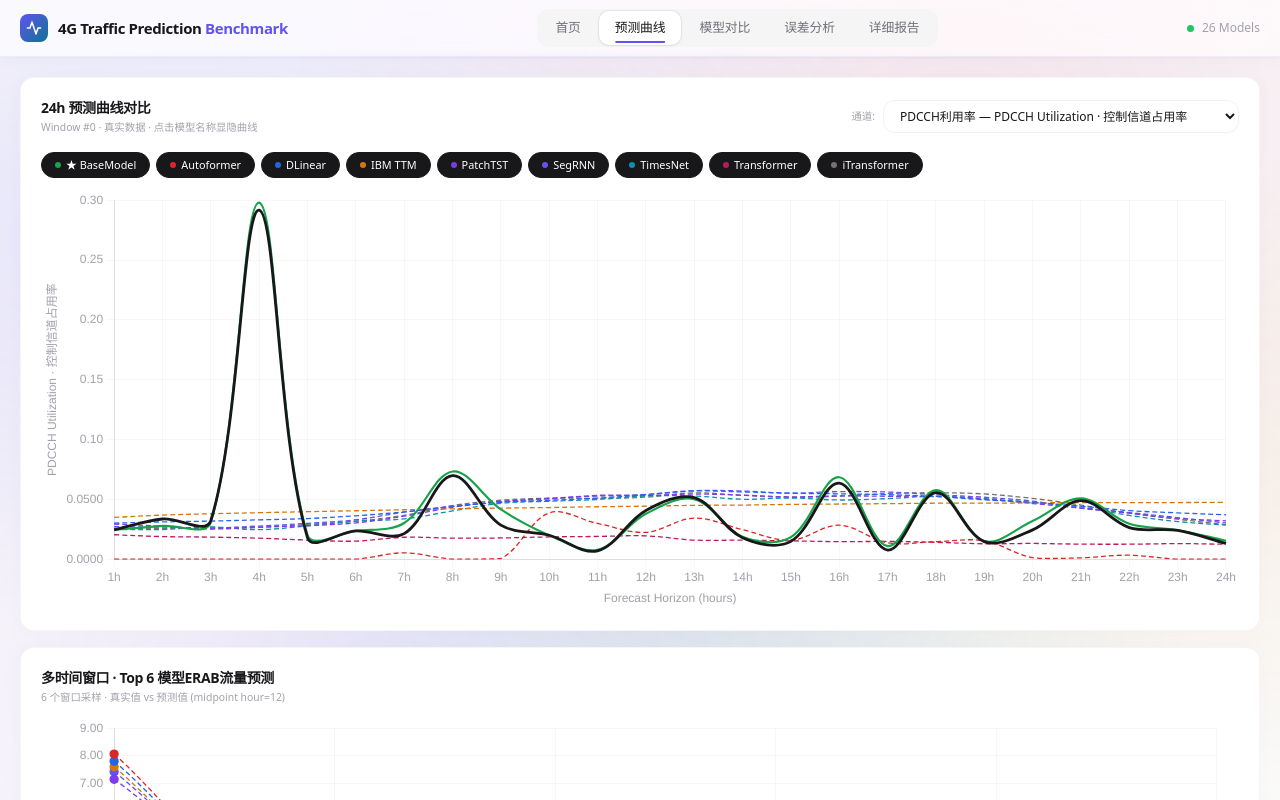
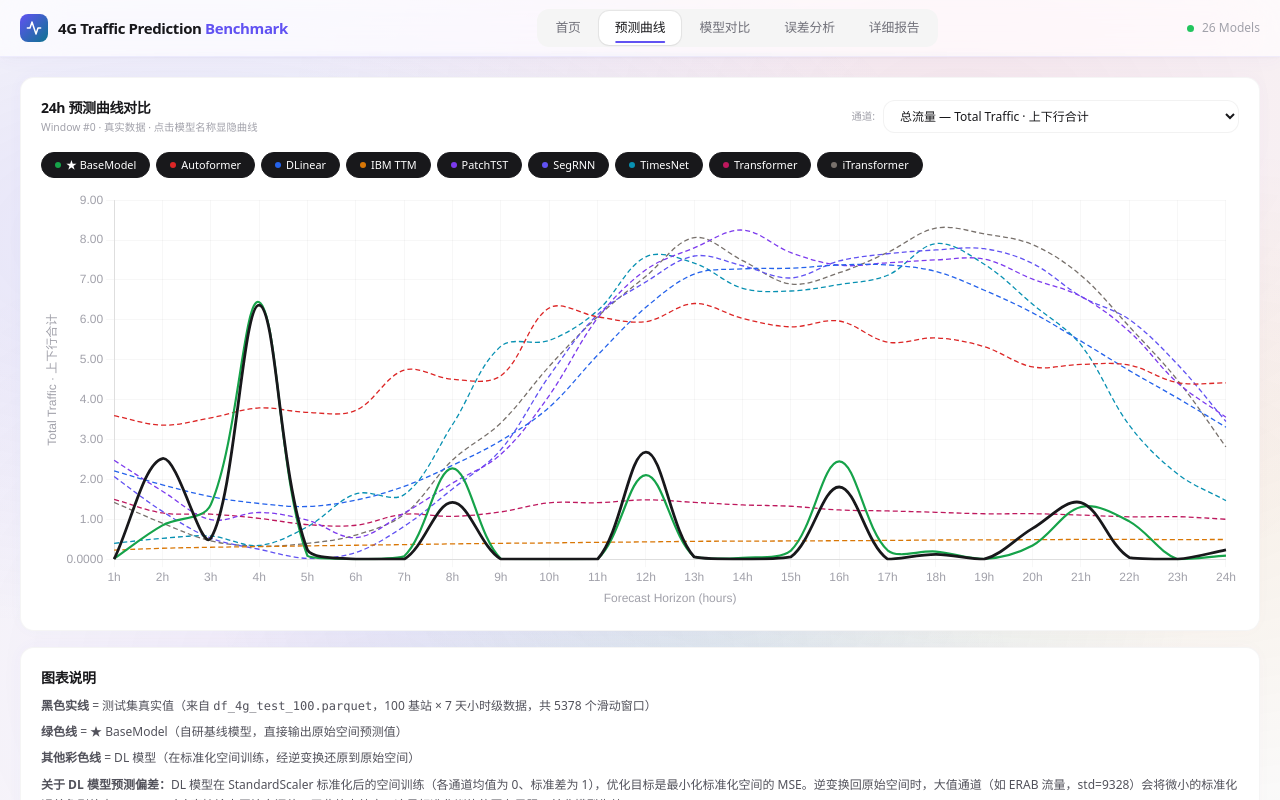
Before and after one commit to Ze-fan1/4G-Traffic-prediction-web, a React (Vite) app in the folder react-app/: page / in a window 1280 px wide. Both pictures are taken after a click on the button "预测曲线". Shown: the top 800 px of the page. Built offline with nearby package versions, Linux system fonts and the light colour scheme.

Commit message:
default channel=总流量 + analysis text + 9 models

```diff
--- a/react-app/src/pages/CurvesPage.jsx
+++ b/react-app/src/pages/CurvesPage.jsx
@@ -99,7 +99,7 @@ function MultiWindowChart() {
 }
 
 export default function CurvesPage() {
-  const [channelIdx, setChannelIdx] = useState(1);
+  const [channelIdx, setChannelIdx] = useState(6); // 总流量
   const [hiddenModels, setHiddenModels] = useState(new Set());
   const toggleModel = useCallback((model) => { setHiddenModels(prev => { const next = new Set(prev); if (next.has(model)) next.delete(model); else next.add(model); return next; }); }, []);
 
@@ -117,7 +117,17 @@ export default function CurvesPage() {
         </div>
         <PredictionCurvesChart channelIdx={channelIdx} hiddenModels={hiddenModels} onToggleModel={toggleModel} />
       </div>
-      <div className="card p-5 mt-4"><h3 className="text-sm font-semibold tracking-tight mb-0.5">多时间窗口 · Top 6 模型ERAB流量预测</h3><p className="text-[0.65rem] text-[#A1A1AA] mb-3">6 个窗口采样 · 真实值 vs 预测值 (midpoint hour=12)</p><MultiWindowChart /></div>
+      <div className="card p-5 mt-4">
+        <h3 className="text-sm font-semibold tracking-tight mb-2">图表说明</h3>
+        <div className="text-xs text-[#52525B] leading-relaxed space-y-1.5">
+          <p><strong>黑色实线</strong> = 测试集真实值（来自 <code>df_4g_test_100.parquet</code>，100 基站 × 7 天小时级数据，共 5378 个滑动窗口）</p>
+          <p><strong>绿色线</strong> = ★ BaseModel（自研基线模型，直接输出原始空间预测值）</p>
+          <p><strong>其他彩色线</strong> = DL 模型（在标准化空间训练，经逆变换还原到原始空间）</p>
+          <p className="mt-2"><strong>关于 DL 模型预测偏差：</strong>DL 模型在 StandardScaler 标准化后的空间训练（各通道均值为 0、标准差为 1），优化目标是最小化标准化空间的 MSE。逆变换回原始空间时，大值通道（如 ERAB 流量，std=9328）会将微小的标准化误差急剧放大。BaseModel 直接输出原始空间值，无此放大效应。这是标准化训练的固有局限，并非模型失效。</p>
+          <p className="text-[#A1A1AA] mt-1">💡 切换不同通道观察：PDCCH/PUSCH 利用率等小值通道的 DL 模型预测更贴近真实值。</p>
+        </div>
+      </div>
+      <div className="card p-5 mt-4"><h3 className="text-sm font-semibold tracking-tight mb-0.5">多时间窗口 · Top 6 模型总流量预测</h3><p className="text-[0.65rem] text-[#A1A1AA] mb-3">6 个窗口采样 · 真实值 vs 预测值 (midpoint hour=12)</p><MultiWindowChart /></div>
     </div>
   );
 }
```
Also changed, not shown: 10 other files (tests, documents, lock files or other folders).
